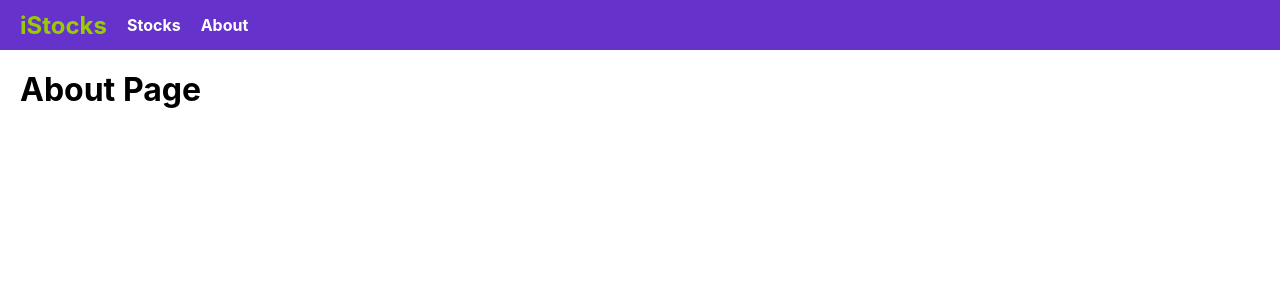
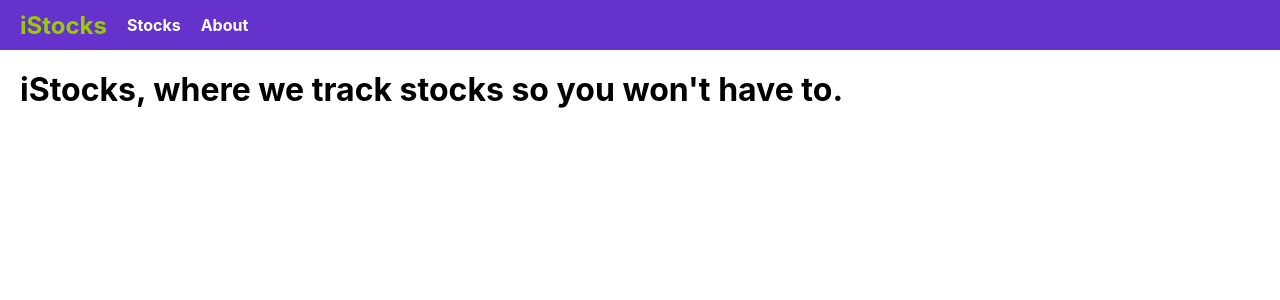
Before and after one commit to jihok0519/react-router-lab, a React (Create React App) app: page /about in a window 1280 px wide. Shown: the top 300 px of the page. Built offline with nearby package versions, Linux system fonts and the light colour scheme.

Commit message:
changed about message

```diff
--- a/src/pages/About.js
+++ b/src/pages/About.js
@@ -1,6 +1,6 @@
 const About = () => {
     return (
-        <h1>About Page</h1>
+        <h1>iStocks, where we track stocks so you won't have to.</h1>
     )
 };
 
```
